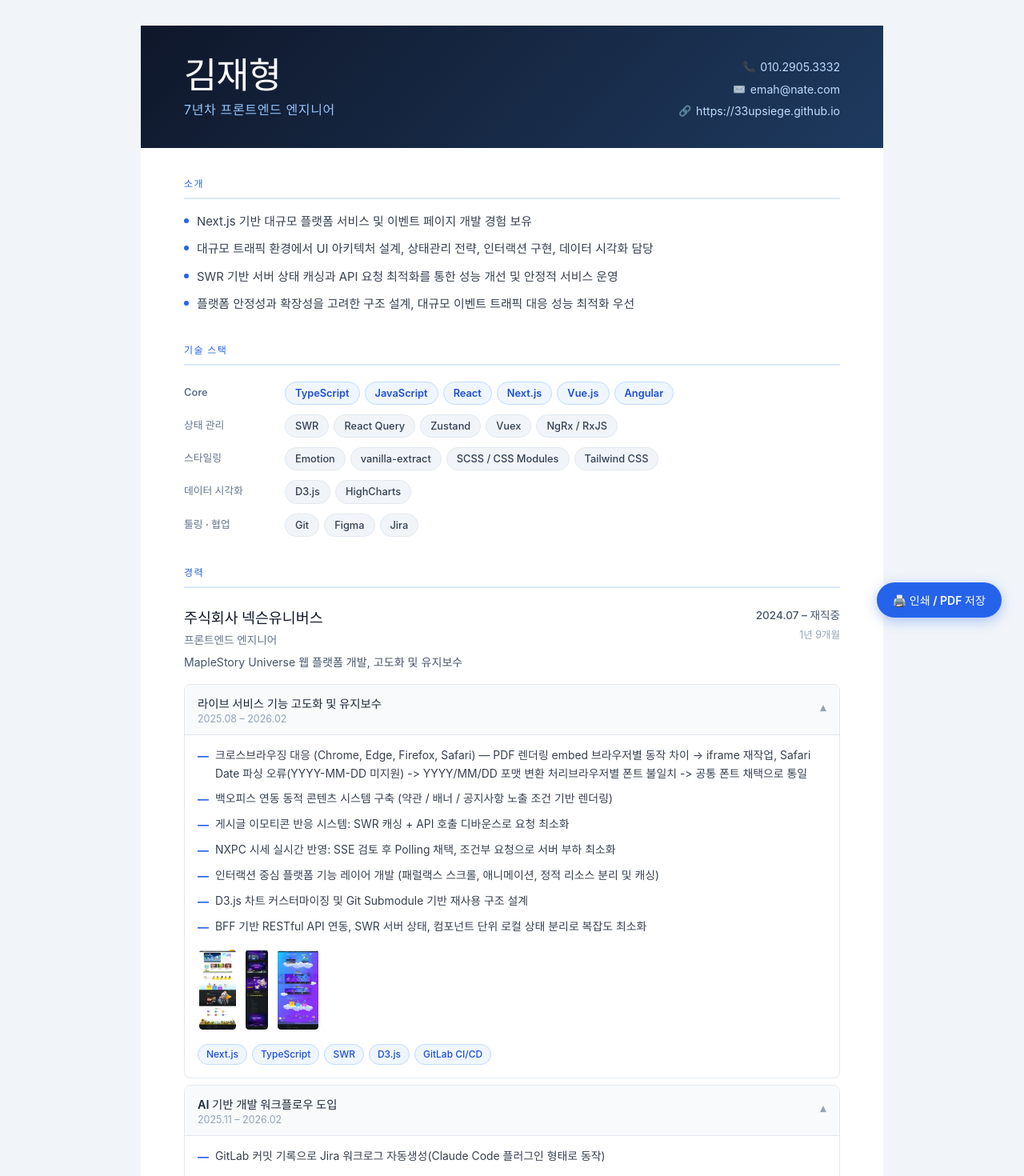
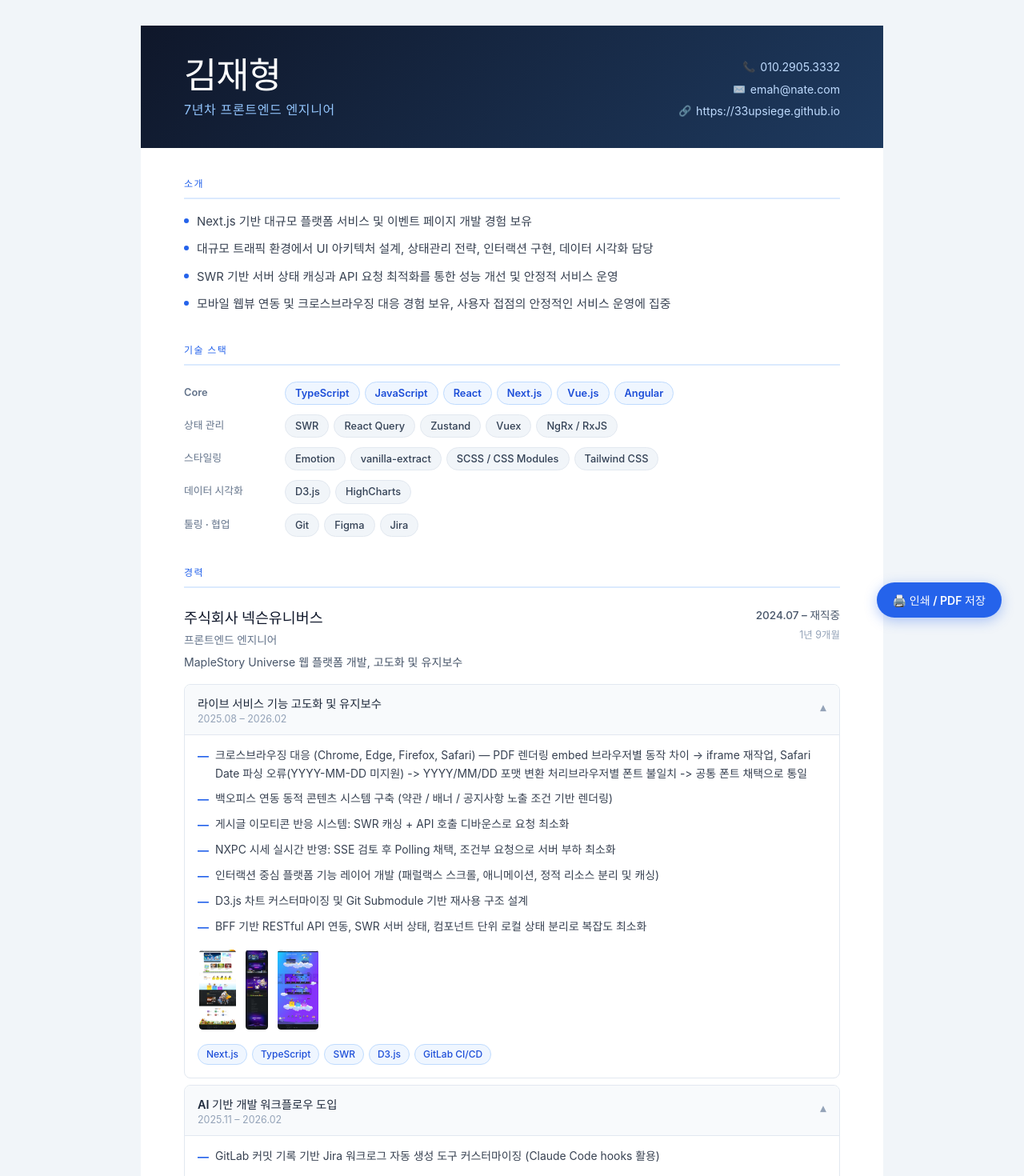
Before and after one commit to 33upsiege/33upsiege.github.io, a React (Vite) app: page / in a window 1280 px wide. Shown: the top 1470 px of the page at 80% size. Built offline with nearby package versions, Linux system fonts and the light colour scheme; a web font is replaced by a local one.

Commit message:
update(ui): content update

```diff
--- a/src/data/resume.ts
+++ b/src/data/resume.ts
@@ -8,7 +8,7 @@ export const personalInfo = {
     'Next.js 기반 대규모 플랫폼 서비스 및 이벤트 페이지 개발 경험 보유',
     '대규모 트래픽 환경에서 UI 아키텍처 설계, 상태관리 전략, 인터랙션 구현, 데이터 시각화 담당',
     'SWR 기반 서버 상태 캐싱과 API 요청 최적화를 통한 성능 개선 및 안정적 서비스 운영',
-    '플랫폼 안정성과 확장성을 고려한 구조 설계, 대규모 이벤트 트래픽 대응 성능 최적화 우선'
+    '모바일 웹뷰 연동 및 크로스브라우징 대응 경험 보유, 사용자 접점의 안정적인 서비스 운영에 집중'
   ]
 }
 
@@ -67,7 +67,7 @@ export const experiences: Experience[] = [
         name: 'AI 기반 개발 워크플로우 도입',
         period: '2025.11 – 2026.02',
         highlights: [
-          'GitLab 커밋 기록으로 Jira 워크로그 자동생성(Claude Code 플러그인 형태로 동작)',
+          'GitLab 커밋 기록 기반 Jira 워크로그 자동 생성 도구 커스터마이징 (Claude Code hooks 활용)',
           'Claude Code CLI 활용 환경변수 자동화 및 반복 작업 스프린트 생산성 향상',
           '설계 초안 검증 및 코드 개선안 비교, 검토를 통한 시간 단축 효과',
         ],
@@ -159,6 +159,7 @@ export const experiences: Experience[] = [
         period: '2022.10 – 2022.11',
         highlights: [
           '현대카드 결제 기능 추가 FE 단독 담당, 현대카드 API 연동 결제 페이지 개발 후 실서비스 배포',
+          '카드사 결제 서비스 iframe 연동 및 결제 결과 데이터 기반 리다이렉트 처리 구현',
         ],
         tags: ['Vue.js', 'Payment API'],
         images: [
@@ -187,6 +188,7 @@ export const experiences: Experience[] = [
         period: '2022.01 – 2022.03',
         highlights: [
           '앱 전용 서비스 → 웹 서비스 확장: 초기 구조 설계 및 핵심 페이지(메인, 상품 상세, 결제 등) 구현',
+          '모바일 앱 웹뷰 환경을 고려한 UI 구현 및 앱-웹 간 인터페이스 연동',
           '이슈 해결: 결제 오류 reload 시 store 초기화 문제 → sessionStorage 기반 상태 유지 로직 구현',
         ],
         tags: ['Vue.js', 'Vuex', 'SSR'],
```
Also changed, not shown: src/components/Education.tsx (+20 -20 lines).
